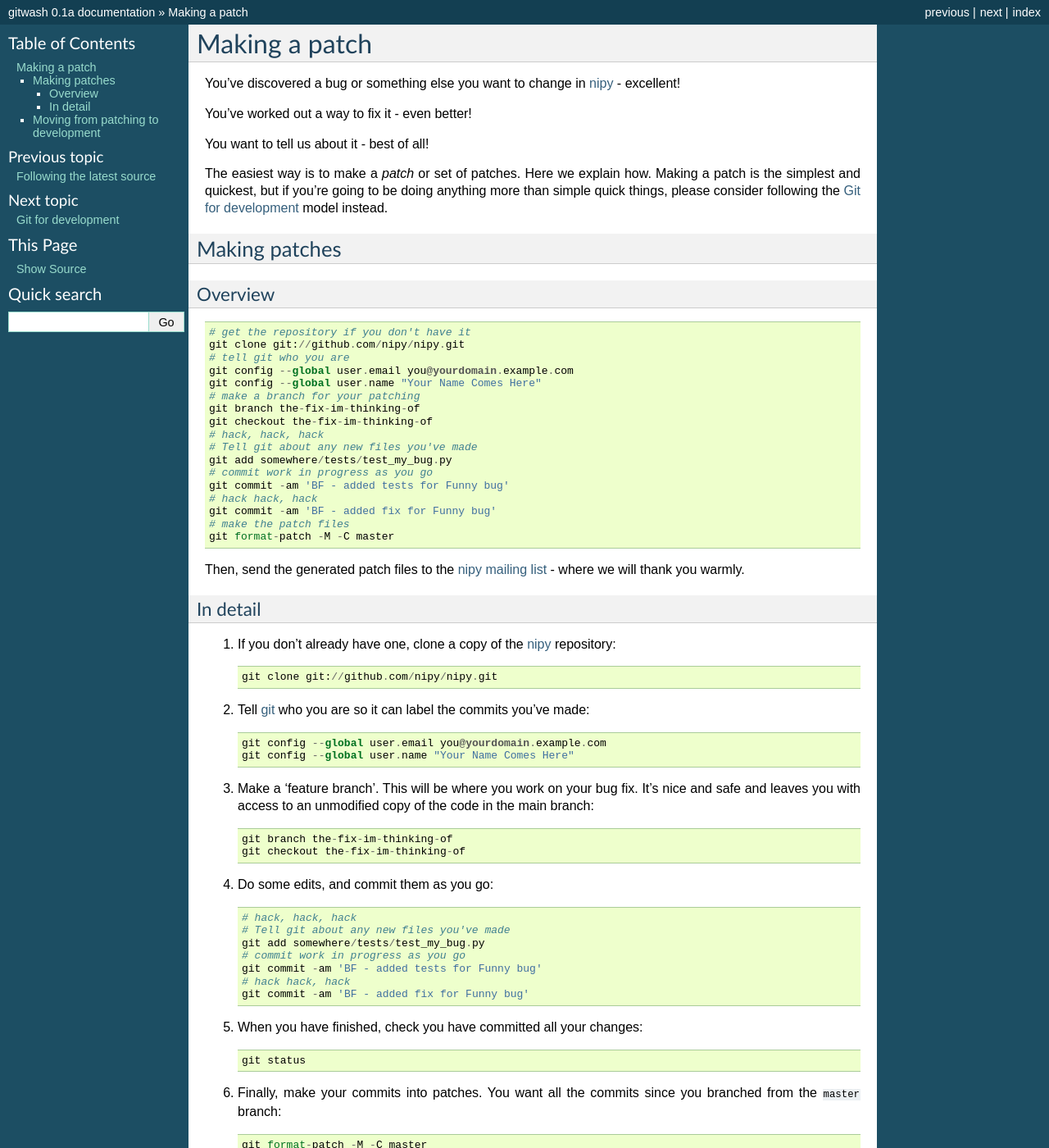
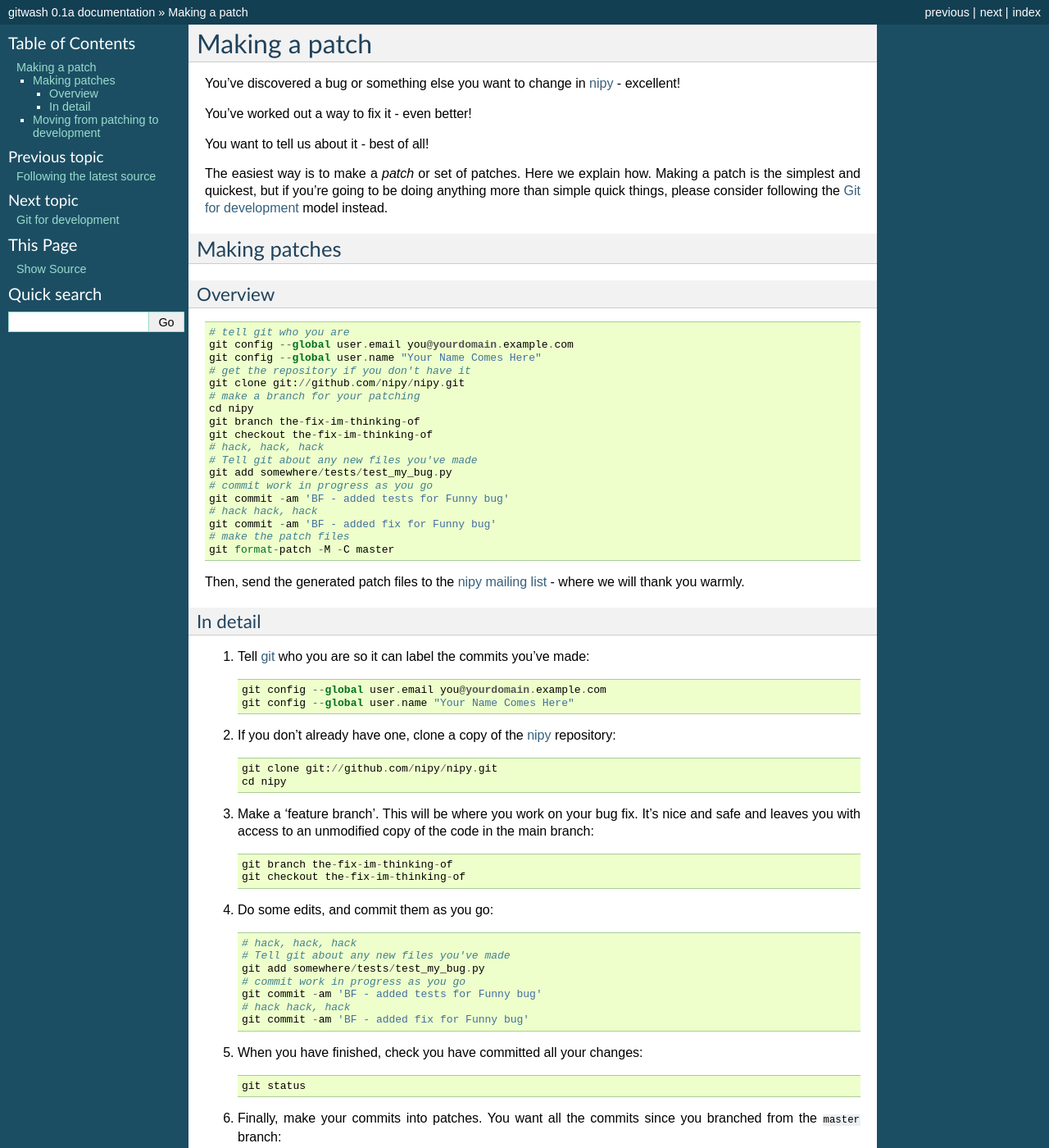
Before and after one commit to matthew-brett/gitwash, a Sphinx documentation site: the page built from doc/patching.rst, in a window 1280 px wide and 1400 px high. Shown: the whole window at 82% size. Built offline with Sphinx 7.4.7, drawn with Linux system fonts in a browser that asks for light colours.

Commit message:
DOC - more cleaning edits

```diff
--- a/doc/install.rst
+++ b/doc/install.rst
@@ -23,7 +23,4 @@ Have a look at the github_ install help pages available from `github help`_
 
 There are good instructions here: http://book.git-scm.com/2_installing_git.html
 
-At the time of writing, these should work for some standard platforms:
-
-
 .. include:: links_names.txt
--- a/doc/patching.rst
+++ b/doc/patching.rst
@@ -21,12 +21,13 @@ Overview
 
 ::
 
-   # get the repository if you don't have it
-   git clone git://github.com/nipy/nipy.git
    # tell git who you are
    git config --global user.email you@yourdomain.example.com
    git config --global user.name "Your Name Comes Here"
+   # get the repository if you don't have it
+   git clone git://github.com/nipy/nipy.git
    # make a branch for your patching
+   cd nipy
    git branch the-fix-im-thinking-of
    git checkout the-fix-im-thinking-of
    # hack, hack, hack
@@ -44,14 +45,15 @@ Then, send the generated patch files to the `nipy mailing list`_ - where we will
 In detail
 ---------
 
-#. If you don't already have one, clone a copy of the nipy_ repository::
-
-      git clone git://github.com/nipy/nipy.git
-
 #. Tell git_ who you are so it can label the commits you've made::
 
       git config --global user.email you@yourdomain.example.com
       git config --global user.name "Your Name Comes Here"
+
+#. If you don't already have one, clone a copy of the nipy_ repository::
+
+      git clone git://github.com/nipy/nipy.git
+      cd nipy
 
 #. Make a 'feature branch'.  This will be where you work on your bug
    fix.  It's nice and safe and leaves you with access to an unmodified
```
